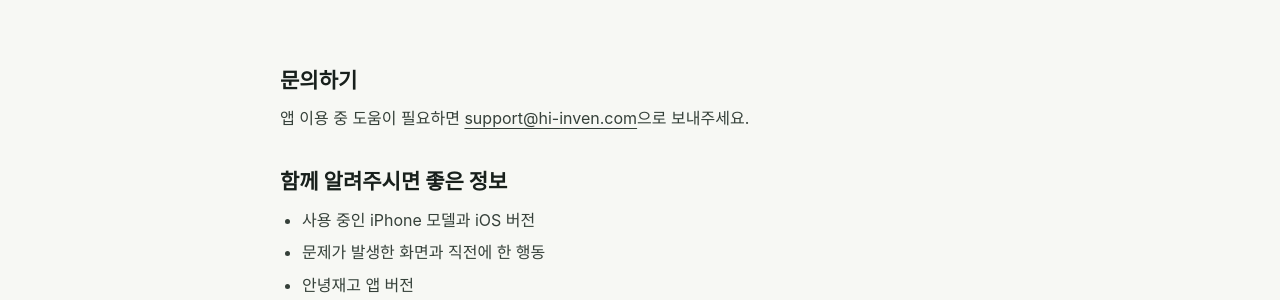
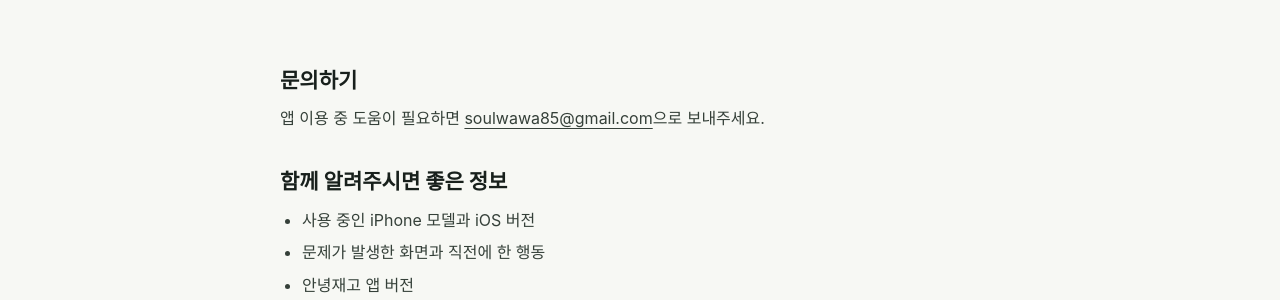
Before and after one commit to soulwawa/hi-inven.com, a Jekyll site: the page built from support/index.html, in a window 1280 px wide. Shown: the part 285-585 px from the top of the page. Built offline with Jekyll 4.4.1, drawn with Linux system fonts in a browser that asks for light colours.

Commit message:
지원 문의 메일 주소 변경

```diff
--- a/_config.yml
+++ b/_config.yml
@@ -12,7 +12,7 @@ kramdown:
 permalink: /:categories/:title/
 
 app_store_url: ""
-support_email: support@hi-inven.com
+support_email: soulwawa85@gmail.com
 
 exclude:
   - AGENTS.md
```
Also changed, not shown: README.md.
